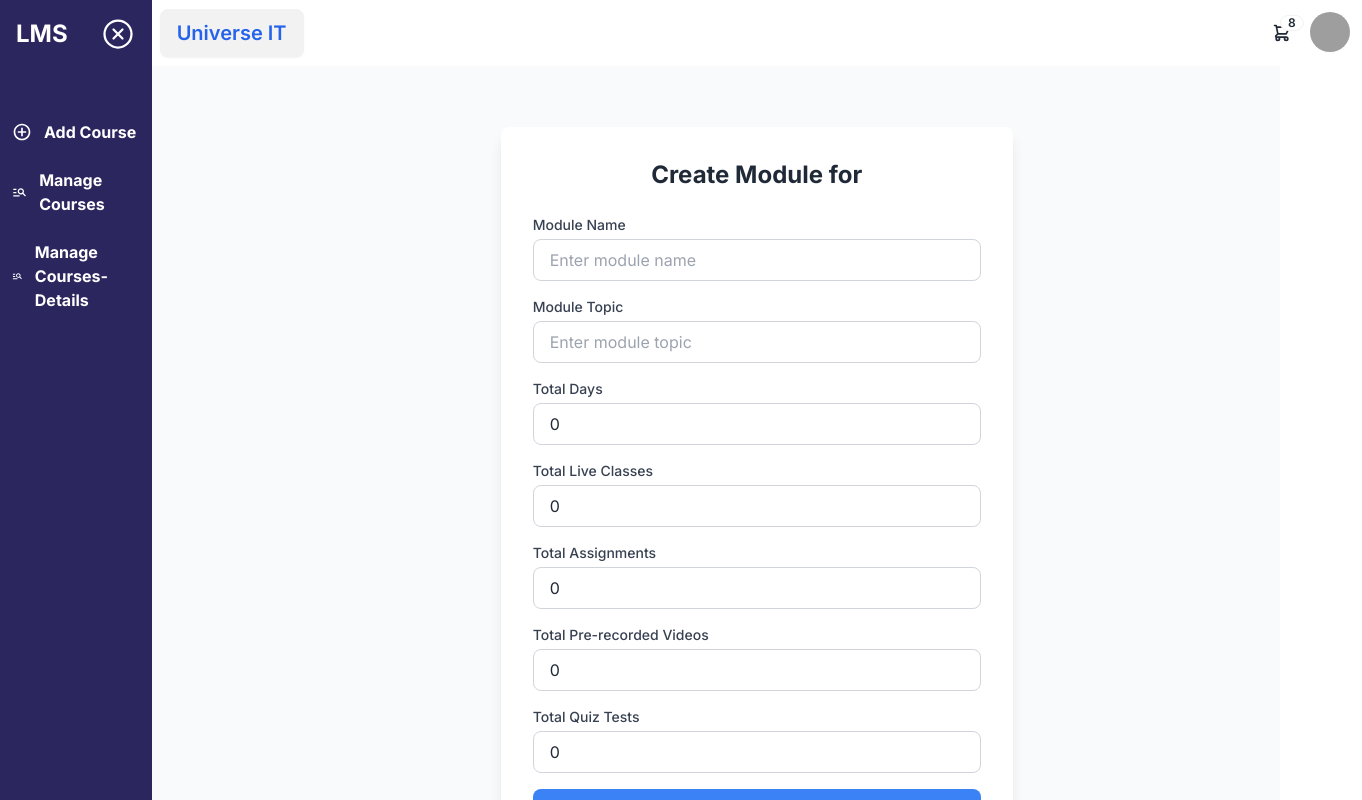
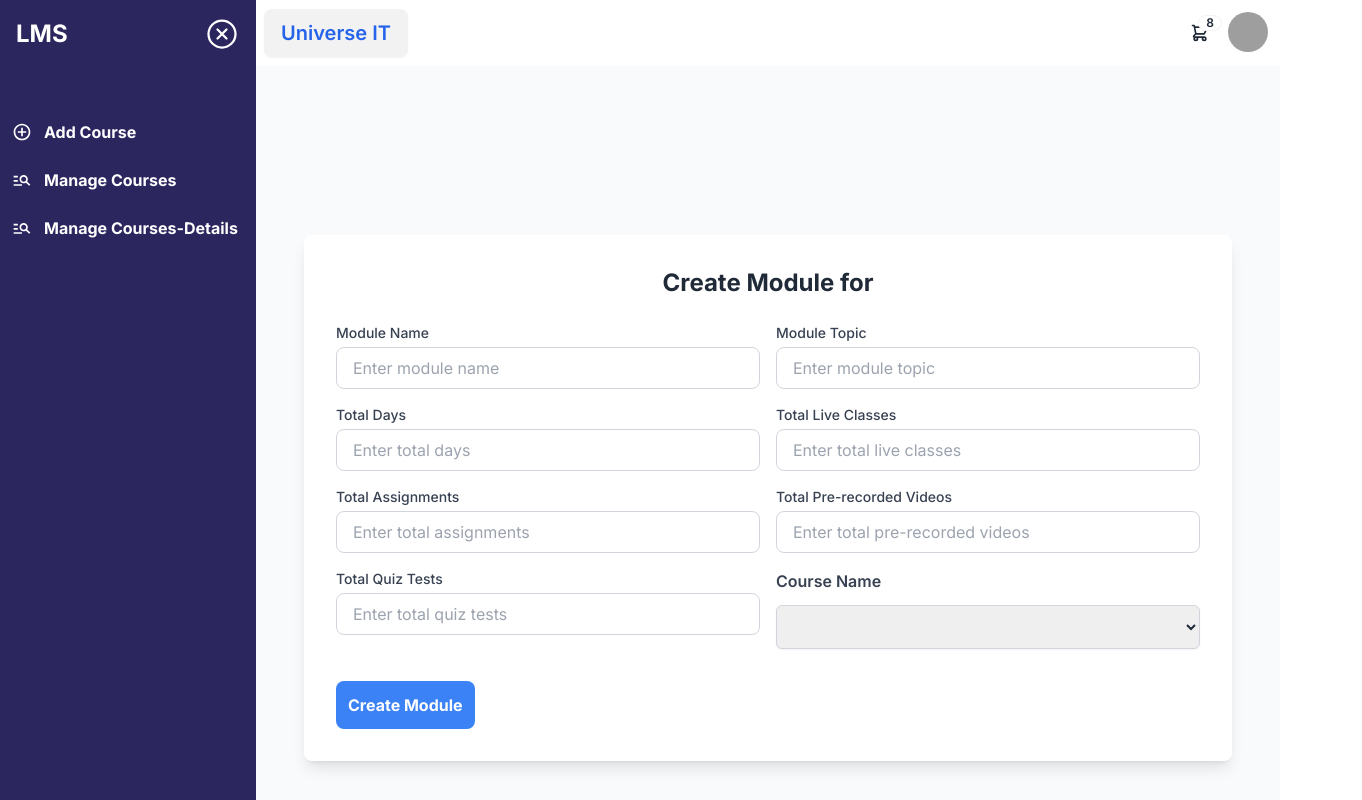
Before and after one commit to universeIt137/LMS_Frontend, a React (Vite) app: page /dashboard/module-create/1 in a window 1280 px wide. Shown: the whole page, 1362 px wide, since content can reach past the window. Built offline with nearby package versions, Linux system fonts and the light colour scheme; no server answers; sample sign-in values are in the browser's storage; grey boxes are pictures that could not be loaded.

Commit message:
module create done

```diff
--- a/src/apiRequest/courseApi.js
+++ b/src/apiRequest/courseApi.js
@@ -12,6 +12,7 @@ const courseStore = create((set)=>({
             return false;
         }
     },
+
     singleCourseData : [],
     singleCourseDataApi: async (id) => {
         console.log(id);
@@ -22,6 +23,7 @@ const courseStore = create((set)=>({
             return false;
         }
     },
+
     allCourseList : null,
     allCourseListApi : async ()=>{
         let res = await axiosPublic.get(`/all-course`);
@@ -31,6 +33,7 @@ const courseStore = create((set)=>({
             return false;
         }
     },
+
     updateCourseApi : async (id,payload)=>{
         let res = await axiosPublic.put(`/course/update/${id}`,payload);
         if(res.data.status ==='success'){
@@ -39,6 +42,7 @@ const courseStore = create((set)=>({
             return false;
         }
     },
+
     deleteCourseApi : async (id)=>{
         let res = await axiosPublic.delete(`/course/delete/${id}`);
         if(res.data.status ==='success'){
@@ -47,6 +51,7 @@ const courseStore = create((set)=>({
             return false;
         }
     },
+
     courseNameList : [],
     courseNameListApi : async ()=>{
         let res = await axiosPublic.get(`/all-course-name`);
@@ -56,6 +61,7 @@ const courseStore = create((set)=>({
             return false;
         }
     }
+
 }));
 
 export default courseStore;
--- a/src/pages/adminSide/courseRelatedPage/module/CreateModuleForm.jsx
+++ b/src/pages/adminSide/courseRelatedPage/module/CreateModuleForm.jsx
@@ -1,73 +1,71 @@
-import React, { useState } from "react";
+import React, { useEffect, useState } from "react";
 import Swal from "sweetalert2";
 import toast from "react-hot-toast";
 import useAxiosPublic from "../../../../hook/UseAxiosPublic";
-import { useQuery } from "@tanstack/react-query";
 import { useParams } from "react-router-dom";
+import courseStore from "../../../../apiRequest/courseApi";
+import moduleStore from './../../../../apiRequest/moduleApi';
 
 const CreateModuleForm = ({ refetch }) => {
-    const axiosPublic = useAxiosPublic();
+    const {singleCourseDataApi,singleCourseData} = courseStore();
+    const {moduleCreateApi} = moduleStore();
+    useEffect(()=>{
+        (async()=>{
+            await singleCourseDataApi(id);
+        })()
+    },[]);
     const { id } = useParams();
-    const { data: singleCourse = {} } = useQuery({
-        queryKey: ['singleCourse'],
-        queryFn: async () => {
-          const res = await axiosPublic.get(`/single-course/${id}`);
-          return res.data.data;
-        }
-    })
 
-    console.log(singleCourse);
+    const [loading, setLoading] = useState(false);
 
-    const [formData, setFormData] = useState({
-        module_name: "",
-        module_topic: "",
-        total_days_module: 0,
-        total_live_class: 0,
-        total_assignment: 0,
-        total_pre_record_video: 0,
-        total_quiz_test: 0,
-    });
 
-    const [loading, setLoading] = useState(false); // New loading state
+    const handleSubmit = async (e) => {
+        e.preventDefault();
+        const course_id = e.target.course_id.value;
+        const module_name = e.target.module_name.value;
+        const module_topic = e.target.module_topic.value;
+        const total_days_module = e.target.total_days_module.value;
+        const total_live_class = e.target.total_live_class.value;
+        const total_assignment = e.target.total_assignment.value;
+        const total_pre_record_video = e.target.total_pre_record_video.value;
+        const total_quiz_test = e.target.total_quiz_test.value;
 
-    const handleChange = (e) => {
-        const { name, value } = e.target;
-        setFormData({
-            ...formData,
-            [name]: value,
-        });
+        const payload = {
+            course_id,
+            module_name,
+            module_topic,
+            total_days_module,
+            total_live_class,
+            total_assignment,
+            total_pre_record_video,
+            total_quiz_test,
         };
 
-    const handleSubmit = (e) => {
-        e.preventDefault();
-        setLoading(true); // Set loading to true when the form is submitted
-        const toastId = toast.loading("Creating module...");
+        let res = await moduleCreateApi(payload);
+        if (res) {
+            Swal.fire({
+                position: 'top-end',
+                icon: 'success',
+                title: 'Module created successfully',
+                showConfirmButton: false,
+                timer: 1500,
+            });
+        }else{
+            Swal.fire({
+                position: 'top-end',
+                icon: 'error-circle',
+                title: 'Module created fail',
+                showConfirmButton: false,
+                timer: 1500,
+              });
+        }
 
-        axiosPublic.post('/module', formData) // Adjust endpoint as needed
-            .then((res) => {
-                setLoading(false); // Stop loading when done
-                toast.success("Module created successfully!", { id: toastId });
-                refetch(); // To refresh data
-                setFormData({
-                    module_name: "",
-                    module_topic: "",
-                    total_days_module: 0,
-                    total_live_class: 0,
-                    total_assignment: 0,
-                    total_pre_record_video: 0,
-                    total_quiz_test: 0,
-                });
-            })
-            .catch((err) => {
-                setLoading(false); // Stop loading on error
-                toast.error("Failed to create module!", { id: toastId });
-            });
     };
 
     return (
         <div className="min-h-screen flex items-center justify-center px-4">
-            <div className="bg-white rounded-lg shadow-lg p-8 max-w-lg w-full">
-                <h2 className="text-2xl font-bold text-gray-800 mb-6 text-center">Create Module for {singleCourse.course_name}</h2>
+            <div className="bg-white rounded-lg shadow-lg p-8  w-full">
+                <h2 className="text-2xl font-bold text-gray-800 mb-6 text-center">Create Module for {singleCourseData.course_name}</h2>
 
                 {/* Show loading spinner if data is being uploaded */}
                 {loading && (
@@ -77,14 +75,13 @@ const CreateModuleForm = ({ refetch }) => {
                 )}
 
                 <form onSubmit={handleSubmit} className="space-y-4">
+                    <div className="grid grid-cols-2 gap-4 " >
                     {/* Module Name */}
-                    <div>
+                        <div className="" >
                             <label className="block text-sm font-medium text-gray-700">Module Name</label>
                             <input
                                 type="text"
                                 name="module_name"
-                            value={formData.module_name}
-                            onChange={handleChange}
                                 className="mt-1 w-full px-4 py-2 border border-gray-300 rounded-lg focus:outline-none focus:ring-2 focus:ring-blue-500"
                                 placeholder="Enter module name"
                                 required
@@ -97,8 +94,6 @@ const CreateModuleForm = ({ refetch }) => {
                             <input
                                 type="text"
                                 name="module_topic"
-                            value={formData.module_topic}
-                            onChange={handleChange}
                                 className="mt-1 w-full px-4 py-2 border border-gray-300 rounded-lg focus:outline-none focus:ring-2 focus:ring-blue-500"
                                 placeholder="Enter module topic"
                                 required
@@ -111,8 +106,6 @@ const CreateModuleForm = ({ refetch }) => {
                             <input
                                 type="number"
                                 name="total_days_module"
-                            value={formData.total_days_module}
-                            onChange={handleChange}
                                 className="mt-1 w-full px-4 py-2 border border-gray-300 rounded-lg focus:outline-none focus:ring-2 focus:ring-blue-500"
                                 placeholder="Enter total days"
                                 required
@@ -125,8 +118,6 @@ const CreateModuleForm = ({ refetch }) => {
                             <input
                                 type="number"
                                 name="total_live_class"
-                            value={formData.total_live_class}
-                            onChange={handleChange}
                                 className="mt-1 w-full px-4 py-2 border border-gray-300 rounded-lg focus:outline-none focus:ring-2 focus:ring-blue-500"
                                 placeholder="Enter total live classes"
                                 required
@@ -139,8 +130,6 @@ const CreateModuleForm = ({ refetch }) => {
                             <input
                                 type="number"
                                 name="total_assignment"
-                            value={formData.total_assignment}
-                            onChange={handleChange}
                                 className="mt-1 w-full px-4 py-2 border border-gray-300 rounded-lg focus:outline-none focus:ring-2 focus:ring-blue-500"
                                 placeholder="Enter total assignments"
                                 required
@@ -153,8 +142,6 @@ const CreateModuleForm = ({ refetch }) => {
                             <input
                                 type="number"
                                 name="total_pre_record_video"
-                            value={formData.total_pre_record_video}
-                            onChange={handleChange}
                                 className="mt-1 w-full px-4 py-2 border border-gray-300 rounded-lg focus:outline-none focus:ring-2 focus:ring-blue-500"
                                 placeholder="Enter total pre-recorded videos"
                                 required
@@ -167,19 +154,36 @@ const CreateModuleForm = ({ refetch }) => {
                             <input
                                 type="number"
                                 name="total_quiz_test"
-                            value={formData.total_quiz_test}
-                            onChange={handleChange}
                                 className="mt-1 w-full px-4 py-2 border border-gray-300 rounded-lg focus:outline-none focus:ring-2 focus:ring-blue-500"
                                 placeholder="Enter total quiz tests"
                                 required
                             />
+                        </div>
+                                    {/* Course Selection */}
+                    <div className="mb-4">
+                    <label
+                        htmlFor="course_id"
+                        className="block text-gray-700 font-semibold mb-2"
+                    >
+                        Course Name
+                    </label>
+                    <select
+                        id="course_id"
+                        name="course_id"
+                        className="w-full px-3 py-[10px] mt-1 border border-gray-300 rounded-md shadow-sm focus:outline-none focus:ring-2 focus:ring-indigo-500"
+                    >
+                        <option value={singleCourseData?._id}>
+                        {singleCourseData?.course_name}
+                        </option>
+                    </select>
+                    </div>
                     </div>
 
                     {/* Submit Button */}
                     <div>
                         <button
                             type="submit"
-                            className="w-full py-3 bg-blue-500 text-white font-bold rounded-lg hover:bg-blue-600 transition-all duration-300"
+                            className=" px-3 py-3 bg-blue-500 text-white font-bold rounded-lg hover:bg-blue-600 transition-all duration-300"
                             disabled={loading} // Disable button while loading
                         >
                             {loading ? "Creating Module..." : "Create Module"}
--- a/src/pages/adminSide/courseRelatedPage/module/ModuleCreatePage.jsx
+++ b/src/pages/adminSide/courseRelatedPage/module/ModuleCreatePage.jsx
@@ -20,7 +20,6 @@ const ModuleTable = () => {
   })
 
 
-  console.log(singleCourse);
   const dummyModules = [
     {
         _id: "1",
@@ -57,7 +56,7 @@ const ModuleTable = () => {
   return (
     <>
       <CreateModuleForm></CreateModuleForm>
-      <ModulesTable modules={dummyModules}></ModulesTable>
+      {/* <ModulesTable modules={dummyModules}></ModulesTable> */}
     </>
   );
 };
```
Lines whose indentation alone changed are shown as unchanged.
